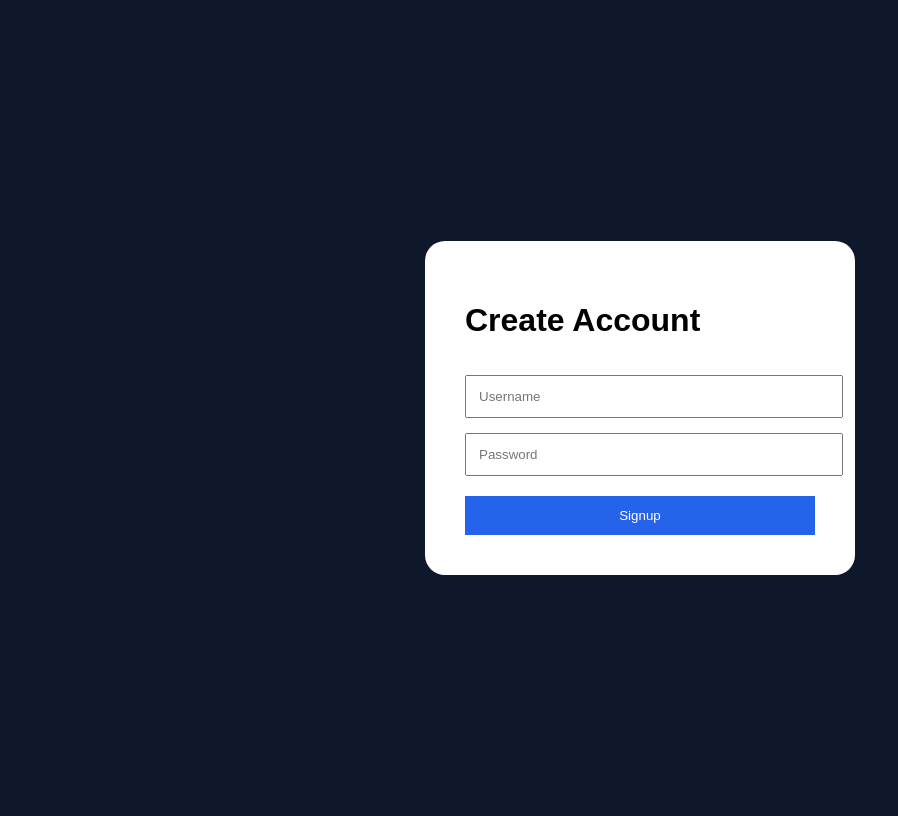
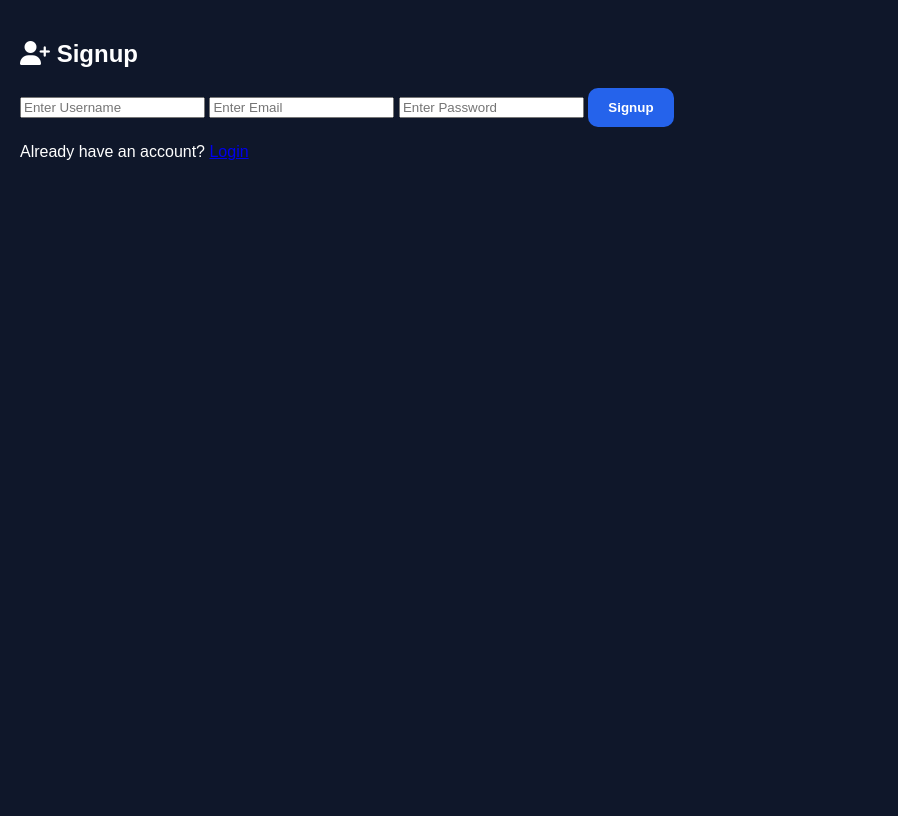
Before and after one commit to devanshsinghtomar/-AI-document-processing-platform-2, a Flask app: page /signup in a window 1280 px wide. Shown: the whole page, without its empty margins (0-898 px from the left). After the commit the page ends 160 px from the top, so only its background shows below. Run offline with Flask 3, Linux system fonts and the light colour scheme.

Commit message:
Refactor signup.html for improved structure and styling

```diff
--- a/templates/signup.html
+++ b/templates/signup.html
@@ -1,89 +1,54 @@
 <!DOCTYPE html>
-<html>
+<html lang="en">
 
 <head>
-
+    <meta charset="UTF-8">
+    <meta name="viewport" content="width=device-width, initial-scale=1.0">
     <title>Signup</title>
 
-<style>
+    <link rel="stylesheet" href="{{ url_for('static', filename='style.css') }}">
 
-body {
-
-    background: #0f172a;
-
-    display: flex;
-
-    justify-content: center;
-
-    align-items: center;
-
-    height: 100vh;
-
-    font-family: Arial;
-}
-
-.container {
-
-    background: white;
-
-    padding: 40px;
-
-    border-radius: 20px;
-
-    width: 350px;
-}
-
-input {
-
-    width: 100%;
-
-    padding: 12px;
-
-    margin-top: 15px;
-}
-
-button {
-
-    width: 100%;
-
-    padding: 12px;
-
-    margin-top: 20px;
-
-    background: #2563eb;
-
-    color: white;
-
-    border: none;
-}
-
-</style>
-
+    <link rel="stylesheet"
+        href="https://cdnjs.cloudflare.com/ajax/libs/font-awesome/6.5.1/css/all.min.css">
 </head>
 
 <body>
 
-<div class="container">
+    <div class="auth-container">
 
-<h1>Create Account</h1>
+        <form method="POST" class="auth-form">
 
-<form method="POST">
+            <h2>
+                <i class="fa-solid fa-user-plus"></i>
+                Signup
+            </h2>
 
-<input
-type="text"
-name="username"
-placeholder="Username"
-required>
+            {% with messages = get_flashed_messages() %}
+            {% if messages %}
 
-<input
-type="password"
-name="password"
-placeholder="Password"
-required>
+            <div class="flash-message">
+                {{ messages[0] }}
+            </div>
+
+            {% endif %}
+            {% endwith %}
+
+            <input type="text" name="username" placeholder="Enter Username" required>
+
+            <input type="email" name="email" placeholder="Enter Email" required>
+
+            <input type="password" name="password" placeholder="Enter Password" required>
 
             <button type="submit">
                 Signup
             </button>
+
+            <p>
+                Already have an account?
+                <a href="{{ url_for('login') }}">
+                    Login
+                </a>
+            </p>
 
         </form>
 
```
Lines whose indentation alone changed are shown as unchanged.
